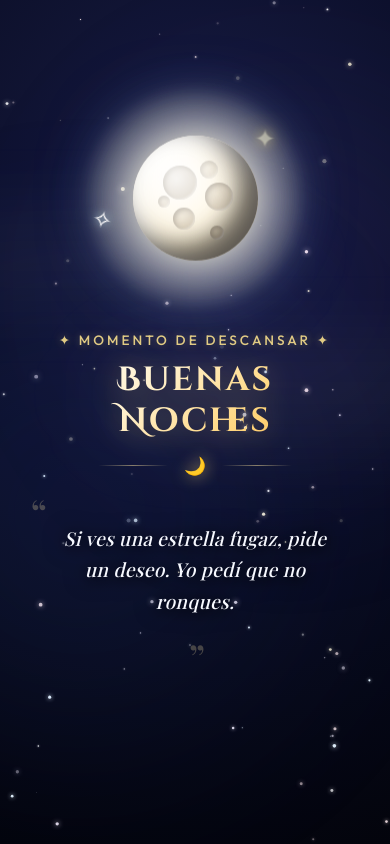
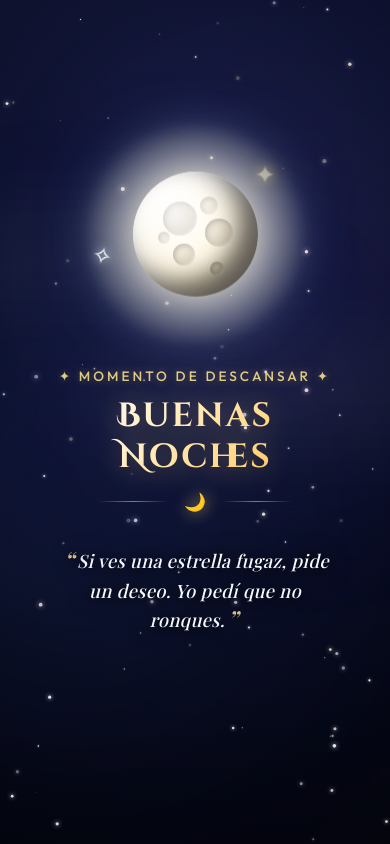
Before and after one commit to G-YHONNER/good-night, a plain HTML site: page index.html in a window 390 px wide. Drawn offline with nearby package versions, Linux system fonts and the light colour scheme; a web font is replaced by a local one.

Commit message:
Corregir alineacion y cercania de las comillas a la frase

```diff
--- a/index.html
+++ b/index.html
@@ -72,11 +72,9 @@
       </header>
 
       <div class="card-body">
-        <span class="quote-mark open-quote">“</span>
         <p class="quote-text" id="quote-text">
-          Si ves una estrella fugaz, pide un deseo. Yo pedí que no ronques.
+          <span class="quote-mark">“</span>Si ves una estrella fugaz, pide un deseo. Yo pedí que no ronques.<span class="quote-mark">”</span>
         </p>
-        <span class="quote-mark close-quote">”</span>
       </div>
     </section>
   </main>
--- a/style.css
+++ b/style.css
@@ -487,29 +487,22 @@ body {
 /* Cuerpo de la cita */
 .card-body {
   position: relative;
-  padding: 0.5rem 1rem 1.8rem;
+  padding: 0.5rem 1rem;
+  display: flex;
+  justify-content: center;
+  align-items: center;
 }
 
 .quote-mark {
   font-family: var(--font-quote);
-  font-size: 3.2rem;
-  color: rgba(255, 235, 170, 0.25);
-  line-height: 0;
-  vertical-align: middle;
+  font-size: 1.35em;
+  color: var(--gold-accent);
+  opacity: 0.85;
+  line-height: 1;
+  vertical-align: -0.05em;
+  margin: 0 0.15rem;
+  display: inline-block;
   pointer-events: none;
-}
-
-.open-quote {
-  position: absolute;
-  top: 10px;
-  left: -8px;
-}
-
-.close-quote {
-  display: inline-block;
-  position: relative;
-  top: 15px;
-  margin-left: 4px;
 }
 
 .quote-text {
@@ -517,13 +510,12 @@ body {
   font-size: clamp(1.2rem, 3.2vw, 1.55rem);
   font-style: italic;
   font-weight: 400;
-  line-height: 1.7;
+  line-height: 1.6;
   color: #f7f9ff;
   letter-spacing: 0.3px;
   text-shadow: 0 2px 14px rgba(0, 0, 0, 0.95), 0 0 25px rgba(5, 7, 24, 0.85);
-  display: flex;
-  align-items: center;
-  justify-content: center;
+  text-align: center;
+  margin: 0 auto;
 }
 
 .author-tag {
@@ -705,13 +697,8 @@ body {
   }
 
   .quote-text {
-    font-size: 1.2rem;
-    min-height: 120px;
-    line-height: 1.65;
-  }
-
-  .quote-mark {
-    font-size: 2.4rem;
+    font-size: clamp(1.15rem, 4vw, 1.35rem);
+    line-height: 1.6;
   }
 
   .card-actions {
```
